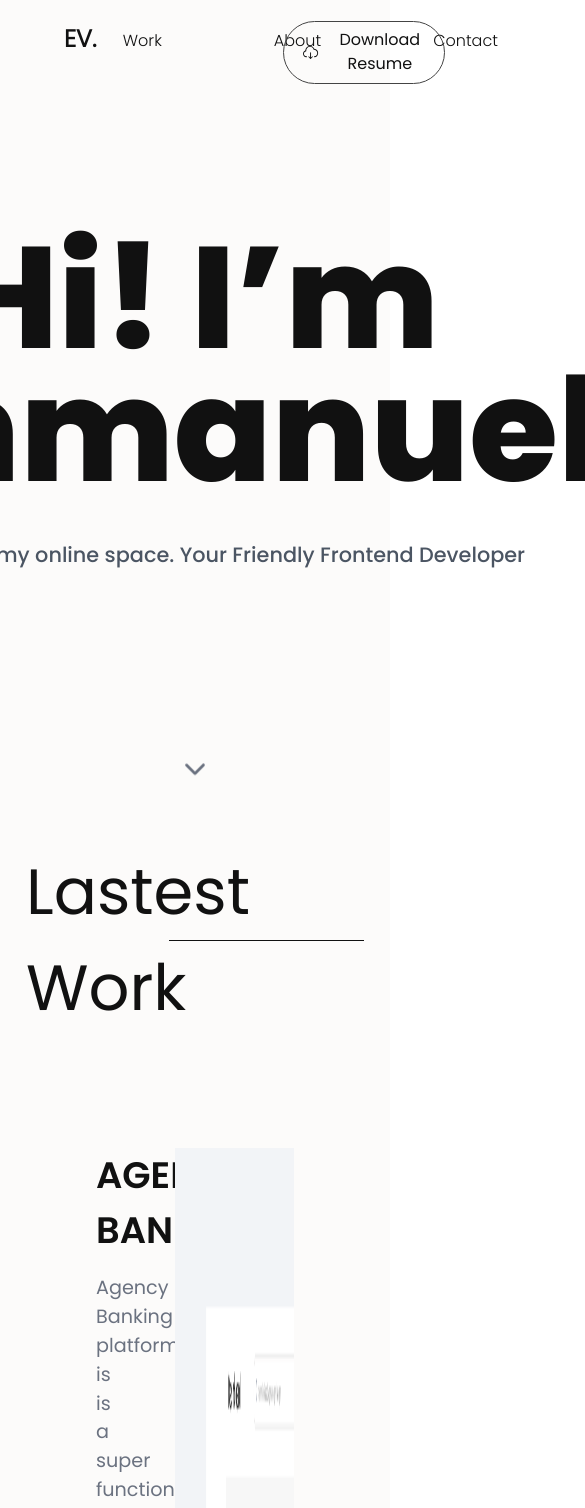
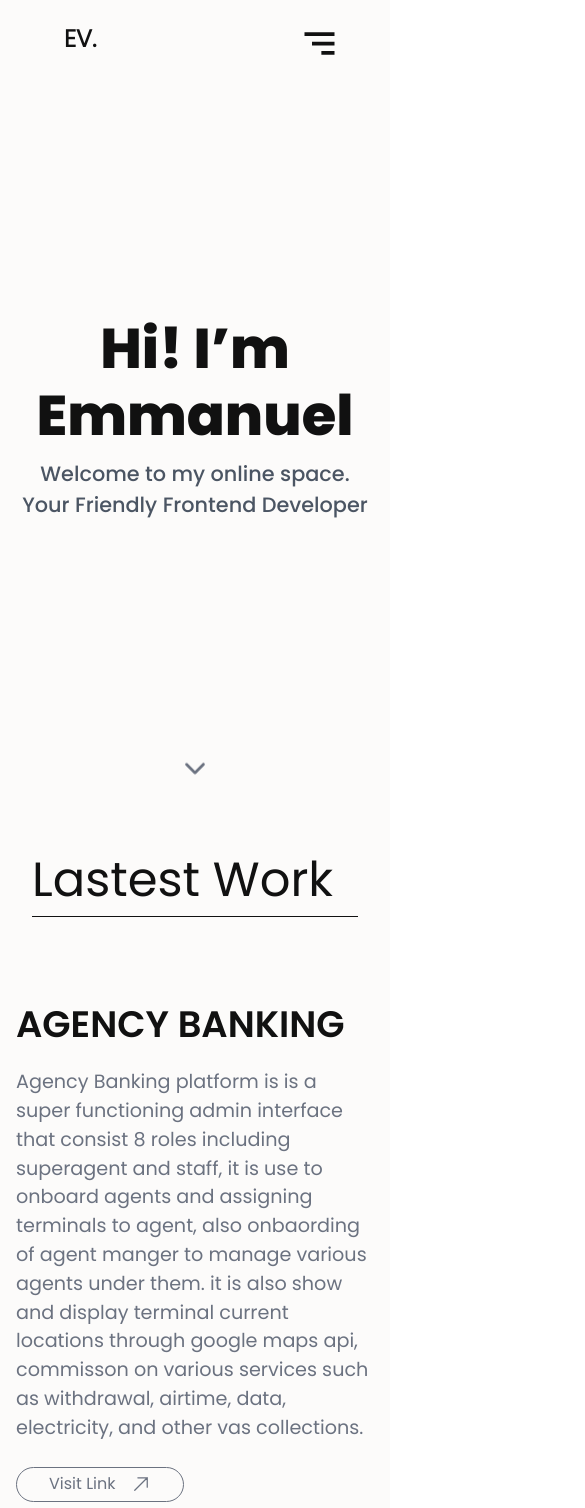
Before and after one commit to emmanuelokorie1/my-portfolio, a React (Vite) app: page / in a window 390 px wide. Shown: the top 1508 px of the page, 585 px wide, since content can reach past the window. Built offline with nearby package versions, Linux system fonts and the light colour scheme.

Commit message:
update: started media quary

```diff
--- a/src/Components/About.jsx
+++ b/src/Components/About.jsx
@@ -45,15 +45,15 @@ function About() {
   ];
 
   return (
-    <div className="bg-[#1F2D31] my-[2rem] mx-[2rem] p-[2rem] rounded-[2rem]">
-      <div className="flex items-center justify-evenly ">
-        <div className=" w-[30%] text-[4rem] text-background">About</div>
-        <div className=" w-[50%] border-b-[1px] border-background border-solid"></div>
+    <div className="bg-[#1F2D31] md:m-[2rem] m-[1rem] md:p-[2rem] rounded-[2rem] p-[1rem]">
+      <div className="s1000:flex items-center justify-evenly md:mb-[3rem] sm:mb-[2rem] mb-[1rem] s1000:px-0 px-[1rem]">
+        <div className=" s1000:w-[30%] md:text-[4rem] text-[3rem] text-background">About</div>
+        <div className=" s1000:w-[50%] border-b-[1px] border-background border-solid"></div>
       </div>
 
       <section>
-        <aside className=" py-[3rem] px-[5rem] text-background">
-          <div className="w-[65%] text-[2.3rem]">
+        <aside className=" md:py-[3rem] py-[1rem] px-[1rem] md:px-[5rem] text-background">
+          <div className="s1100:w-[65%] md:text-[2.3rem] sm:text-[2rem] text-[1.3rem]">
             {" "}
             As a <span className="text-secondary2">
               Frontend Developer
@@ -68,18 +68,23 @@ function About() {
       </section>
 
       <section className="mt-[3rem]">
-        <div className="flex items-center justify-evenly ">
-          <div className=" w-[30%] text-[4rem] text-background">
+        {/* <div className="flex items-center justify-evenly ">
+          <div className=" w-[30%] md:text-[4rem] text-[2rem] text-background">
             Capabilities
           </div>
           <div className=" w-[50%] border-b-[1px] border-background border-solid"></div>
-        </div>
+        </div> */}
 
-        <div className=" m-[5rem]">
+        <div className="s1000:flex items-center justify-evenly md:mb-[3rem] sm:mb-[2rem] mb-[1rem] s1000:px-0 px-[1rem]">
+        <div className=" s1000:w-[30%] md:text-[4rem] text-[3rem] text-background">Capabilities</div>
+        <div className=" s1000:w-[50%] border-b-[1px] border-background border-solid"></div>
+      </div>
+
+        <div className=" md:m-[5rem] sm:m-[2rem] m-[1rem]">
           {basic?.map((e, i) => (
             <div key={i} className="text-background py-[2rem]">
-              <div className="text-end">~ {e?.name}</div>
-              <div className="grid grid-cols-4 ">
+              <div className="text-end ">~ {e?.name}</div>
+              <div className="grid s1000:grid-cols-4 md:grid-cols-3 sm:grid-cols-2 grid-cols-1">
                 {e?.dx?.map((item) => (
                   <div className=" flex justify-center items-center flex-col">
                     <div className="w-[100px] h-[100px]">
--- a/src/Components/Contact.jsx
+++ b/src/Components/Contact.jsx
@@ -23,22 +23,29 @@ function Contact() {
   ];
   return (
     <Container>
-      <div className="text-[6rem] p-0 m-0 hi">Hit me up for</div>{" "}
-      <div className="Okorie text-[6rem] p-0 m-0 relative">
+      <div className="md:text-[6rem] sm:text-[4rem] text-[2.7rem] p-0 m-0 hi">
+        Hit me up for
+      </div>{" "}
+      <div className="Okorie md:text-[6rem] sm:text-[4rem] text-[2.7rem] p-[1rem] m-0 relative">
         <div className="Emmanuel">Future Project.</div>
       </div>
       <a
         href="mailto:emmzzyvibes@gmail.com"
-        className="text-[2rem] border-b-[1px] border-gray-700 border-solid cursor-pointer"
+        className="sm:text-[2rem] text-[1.3rem] border-b-[1px] border-gray-700 border-solid cursor-pointer"
       >
         emmzzyvibes@gmail.com
       </a>
-      <div className="text-[2rem] pt-[1rem]"> +234 708 484 4214</div>
+      <div className="sm:text-[2rem] text-[1.3rem] pt-[1rem]"> +234 708 484 4214</div>
       <div className="flex items-center gap-[2rem] mt-[2rem]">
         {Socials?.map((e, i) => {
           return (
             <div key={i}>
-              <a href={e?.link} target="_blank" rel="noopener noreferrer" className="hover:text-secondary2 transition-colors duration-300">
+              <a
+                href={e?.link}
+                target="_blank"
+                rel="noopener noreferrer"
+                className="hover:text-secondary2 transition-colors duration-300"
+              >
                 {e?.icon}
               </a>
             </div>
--- a/src/Components/Header.jsx
+++ b/src/Components/Header.jsx
@@ -3,6 +3,7 @@ import { Link } from "react-scroll";
 import styled from "styled-components";
 import { SlCloudDownload } from "react-icons/sl";
 import cd from '../assets/images/cv.pdf'
+import { BiMenuAltRight } from "react-icons/bi";
 
 function Header() {
   const [isScrolled, setIsScrolled] = useState(false);
@@ -47,7 +48,7 @@ function Header() {
           EV.
         </Link>
       </aside>
-      <aside className="flex w-[60%] gap-[5rem]">
+      <aside className="s1000:flex hidden w-[60%] gap-[5rem]">
         <Link to="work" smooth={true} duration={1000} activeClass="active">
           Work
         </Link>
@@ -58,11 +59,12 @@ function Header() {
           Contact
         </Link>
       </aside>
-      <aside className="w-[20%] text-center">
+      <aside className="w-[20%] s1000:block hidden text-center">
         <button onClick={handleDownloadClick} className="flex items-center gap-4 border-solid border-textSecondary border-[1px] px-[1.2rem] py-[.4rem] rounded-[4rem] cursor-pointer">
           <SlCloudDownload size={25} /> Download Resume
         </button>
       </aside>
+      <div className="s1000:hidden flex "><BiMenuAltRight size={45} /></div>
     </Container>
   );
 }
--- a/src/Components/Landing.jsx
+++ b/src/Components/Landing.jsx
@@ -6,9 +6,9 @@ import { Link } from "react-scroll";
 function Landing() {
   return (
     <Container>
-      <aside className="p-0 m-0">
-        <div className="text-[9rem] p-0 m-0 hi">Hi! I’m </div>{" "}
-        <div className="Okorie text-[9rem] p-0 m-0 relative">
+      <aside className="p-0 m-0 px-[1rem]">
+        <div className="md:text-[7rem] s1000:text-[9rem] sm:text-[5rem] text-[3.5rem] p-0 m-0 hi">Hi! I’m </div>{" "}
+        <div className="Okorie md:text-[7rem] s1000:text-[9rem] sm:text-[5rem] text-[3.5rem] p-0 m-0 ">
           <div className="Emmanuel">Emmanuel</div>
           {/* <div className="text-[1rem] bg-secondary2 Emmzzy  text-white w-fit">
             A.KA Emmzzy Vibes
--- a/src/Components/Work.jsx
+++ b/src/Components/Work.jsx
@@ -12,7 +12,7 @@ function Work() {
   const myWork = [
     {
       name: "AGENCY BANKING",
-      desc: "Agency Banking platform is is a super functioning admin interface that consist 8 roles including superagent and staff, it is use to onboard agents and assigning terminals to agent, also onbaording of agent manger to manage various agents under them. it is also show and display terminal current locations through google maps api, commisson on various services such as withdrawal,airtime,data,electricity,and other vas collections.",
+      desc: "Agency Banking platform is is a super functioning admin interface that consist 8 roles including superagent and staff, it is use to onboard agents and assigning terminals to agent, also onbaording of agent manger to manage various agents under them. it is also show and display terminal current locations through google maps api, commisson on various services such as withdrawal, airtime, data, electricity, and other vas collections.",
       image: Agency,
       link: "https://hopesuperagent.tm30.net",
     },
@@ -62,9 +62,9 @@ function Work() {
 
   return (
     <section>
-      <div className="flex items-center justify-evenly mb-[3rem]">
-        <div className=" w-[30%] text-[4rem]">Lastest Work</div>
-        <div className=" w-[50%] border-b-[1px] border-colorText border-solid"></div>
+      <div className="s1000:flex items-center justify-evenly mb-[3rem] s1000:px-0 px-[2rem]">
+        <div className=" s1000:w-[30%] md:text-[4rem] text-[3rem]">Lastest Work</div>
+        <div className=" s1000:w-[50%] border-b-[1px] border-colorText border-solid"></div>
       </div>
 
       <section>
@@ -72,9 +72,9 @@ function Work() {
           {myWork.slice(0, visibleWorks).map((e, i) => (
             <div
               key={i}
-              className="flex justify-between py-[4rem] px-[6rem] group"
+              className="s1000:flex block justify-between md:py-[4rem] py-[2rem] md:px-[6rem] sm:px-[2rem] px-[1rem] group"
             >
-              <aside className="w-[40%] pe-[4rem]">
+              <aside className="s1000:w-[40%] w-[100%] s1000:pe-[4rem]">
                 <div
                   className="text-[2.3rem] group-hover:text-secondary2 transition-colors duration-300"
                   style={{ fontFamily: "SemiBoldFont" }}
@@ -93,7 +93,7 @@ function Work() {
                   Visit Link <HiOutlineArrowUpRight size={20} />
                 </a>
               </aside>
-              <aside className="w-[60%] flex justify-end">
+              <aside className="s1000:w-[60%] w-[100%] mt-[4rem] s1000:mt-0 flex justify-end">
                 <img src={e?.image} alt="" />
               </aside>
             </div>
```
